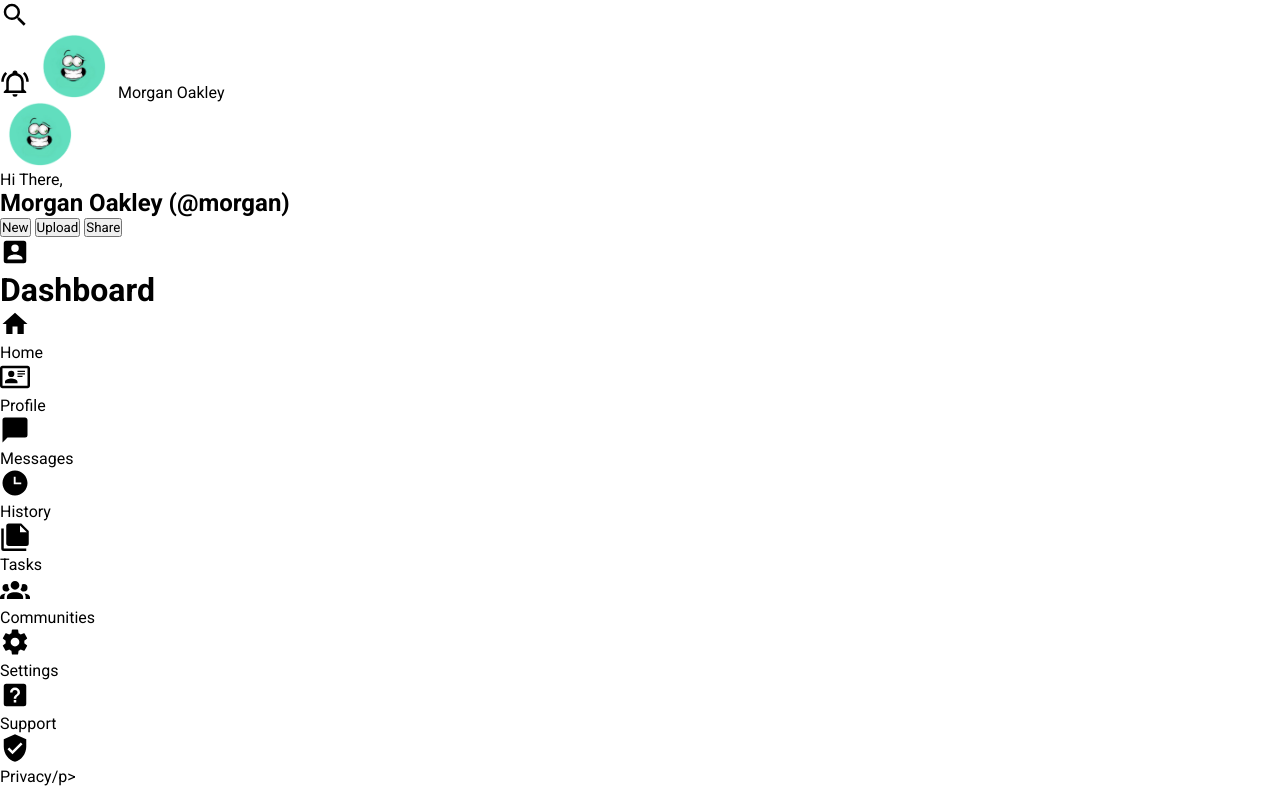
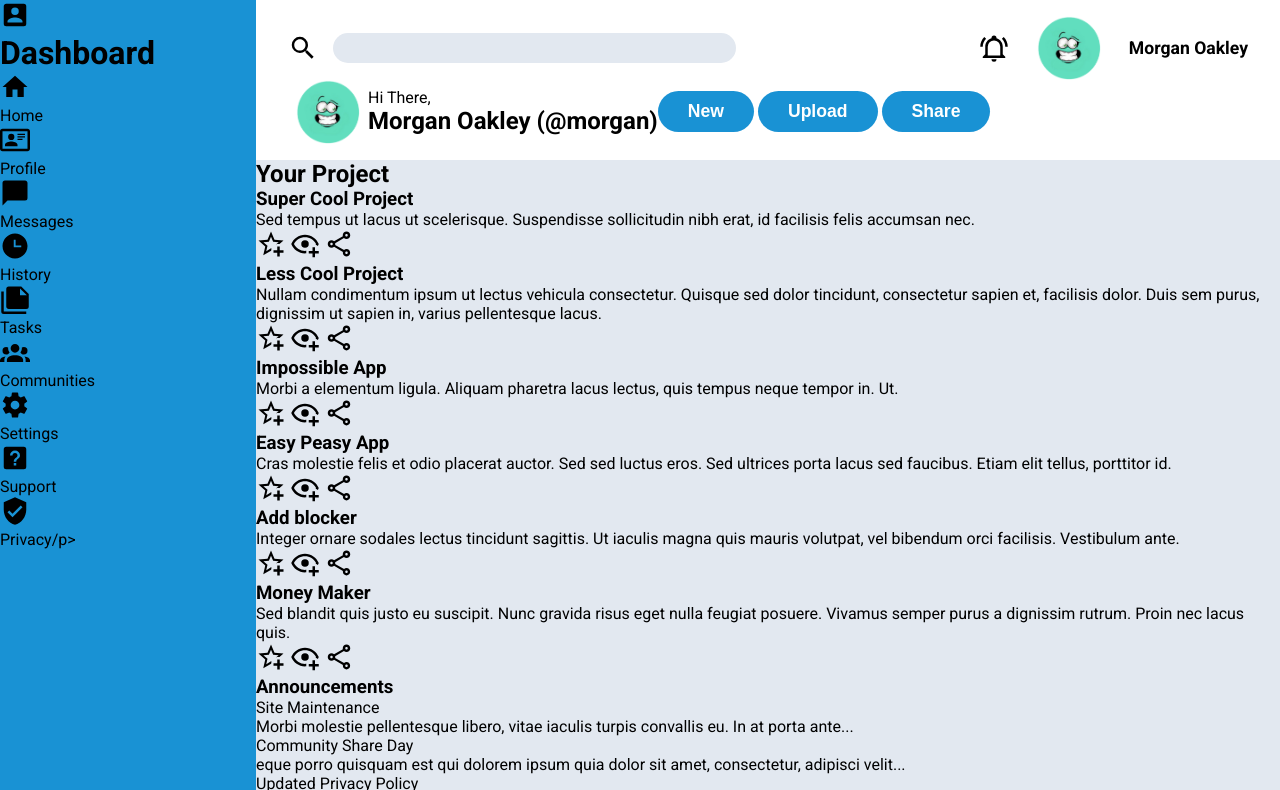
Before and after one commit to ekakhrisnanda/project-admin-dashboard, a plain HTML site: page index.html in a window 1280 px wide. Shown: the top 790 px of the page. Drawn offline with Linux system fonts and the light colour scheme.

Commit message:
Style first row header

```diff
--- a/style.css
+++ b/style.css
@@ -2,7 +2,14 @@
     margin: 0;
     padding: 0;
     box-sizing: border-box;
+}
+
+html {
     font-family: "Roboto", 'Gill Sans', 'Gill Sans MT', Calibri, 'Trebuchet MS', sans-serif;
+    --button-color: #1992D4;
+    --white: #FFFFFF;
+    --dark-yellow: #F0B429;
+    --grey: #E2E8F0;
 }
 
 img[src*=svg] {
@@ -12,3 +19,84 @@ img[src*=svg] {
 img[src*=png] {
     width: 80px;
 }
+
+body {
+    background-color: var(--grey);
+    height: 100vh;
+}
+
+.container {
+    display: grid;
+    grid-template-columns: 1fr 3fr 1fr;
+    grid-auto-rows: inherit;
+}
+
+/* header */
+.header {
+    background-color: var(--white);
+    grid-column: 2 / -1;
+    grid-row: 1 / 2;
+    padding: 1em 2em;
+}
+
+/* First Row Header */
+.first-row-header {
+    display: flex;
+    justify-content: space-evenly;
+    align-items: center;
+}
+
+.search-container {
+    width: 70%;
+    height: 50%;
+    display: flex;
+    gap: 15px;
+}
+
+.search-bar {
+    background-color: var(--grey);
+    width: 60%;
+    padding: 10px;
+    border-radius: 50px;
+}
+
+.profile-container {
+    width: 30%;
+    display: flex;
+    align-items: center;
+    justify-content: end;
+    gap: 20px;
+}
+
+.profile-container > span {
+    font-weight: bold;
+    font-size: 1.1rem;
+}
+
+/* Second Row Header */
+.second-row-header {
+    display: flex;
+    align-items: center;
+}
+
+button {
+    background-color: var(--button-color);
+    border-radius: 10em;
+    padding: 10px 30px;
+    color: white;
+    font-weight: bold;
+    border: none;
+    font-size: 1.1rem;
+}
+
+/* sidebar */
+.sidebar {
+    background-color: var(--button-color);
+    grid-column: 1 / 2;
+    grid-row: 1 / 3;
+}
+
+/* article */
+.article {
+    grid-column: 2 / -1;
+}
```
